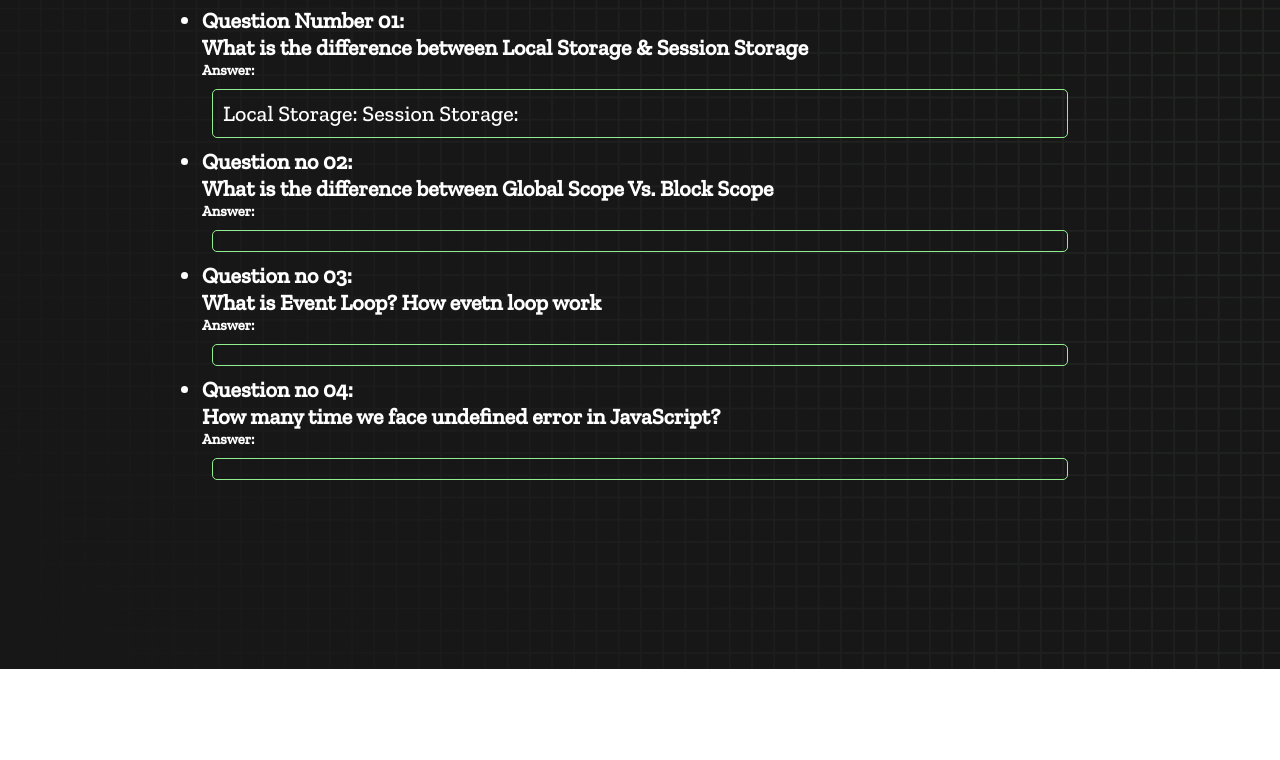
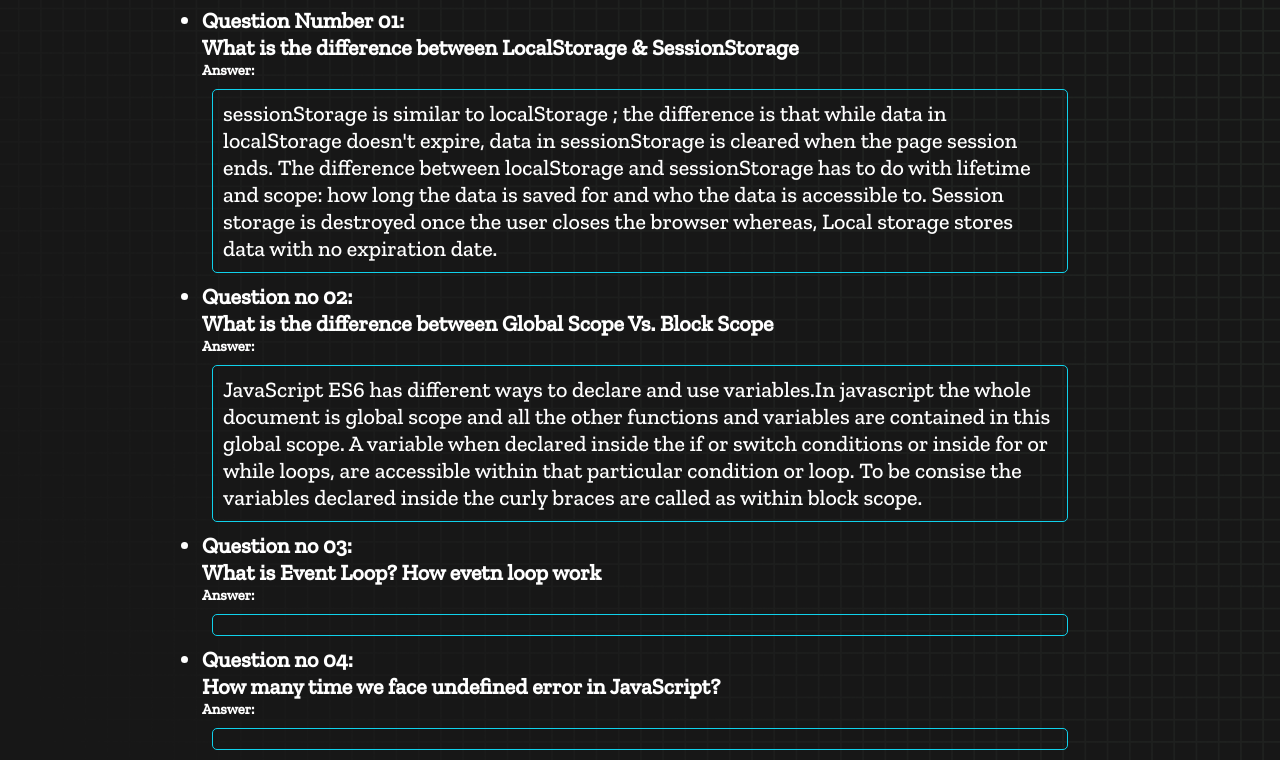
Before and after one commit to Nayem12/typing-solve, a plain HTML site: page blog.html in a window 1280 px wide. Shown: the part 131-891 px from the top of the page. Before the commit the page ends 800 px from the top, so only its background shows below. Drawn offline with nearby package versions, Linux system fonts and the light colour scheme.

Commit message:
histories section solved

```diff
--- a/blog.html
+++ b/blog.html
@@ -24,11 +24,15 @@
                 <ul>
                     <li class="qsn-list">
                         <h4>Question Number 01: <br>
-                            What is the difference between Local Storage & Session Storage </h4>
+                            What is the difference between LocalStorage & SessionStorage </h4>
                         <h6>Answer:</h6>
-                        <p> Local Storage:
-
-                            Session Storage:
+                        <p>
+                            sessionStorage is similar to localStorage ; the difference is that while data in
+                            localStorage doesn't expire, data in sessionStorage is cleared when the page session ends.
+                            The difference between localStorage and sessionStorage has to do with lifetime and scope:
+                            how long the data is saved for and who the data is accessible to. Session storage is
+                            destroyed once the user closes the browser whereas, Local storage stores data with no
+                            expiration date.
 
                         </p>
                     </li>
@@ -37,7 +41,12 @@
                             What is the difference between Global Scope Vs. Block Scope</h4>
                         <h6>Answer:</h6>
                         <p>
-
+                            JavaScript ES6 has different ways to declare and use variables.In javascript the whole
+                            document is global scope and all the other functions and variables are contained in this
+                            global scope.
+                            A variable when declared inside the if or switch conditions or inside for or while loops,
+                            are accessible within that particular condition or loop. To be consise the variables
+                            declared inside the curly braces are called as within block scope.
                         </p>
                     </li>
                     <li class="qsn-list">
--- a/styles.css
+++ b/styles.css
@@ -150,14 +150,14 @@ button {
 #histories {
   display: grid;
   grid-template-columns: repeat(3, minmax(0, 1fr));
-  gap: 15px;
+  gap: 13px;
 }
 
 .card {
   width: 100%;
   height: 100%;
   padding: 50px;
-  display: flex;
+  text-align: center;
   justify-content: space-between;
   align-items: center;
   padding: 20px 30px;
@@ -196,7 +196,7 @@ button {
 
 .qsn-list p {
   color: white;
-  border: 1px solid lightgreen;
+  border: 1px solid rgb(16, 209, 235);
   border-radius: 5px;
   padding: 10px;
   margin: 10px;
@@ -228,6 +228,7 @@ button {
   }
 
   .card {
+    display: flex;
     flex-direction: column;
   }
 }
```
